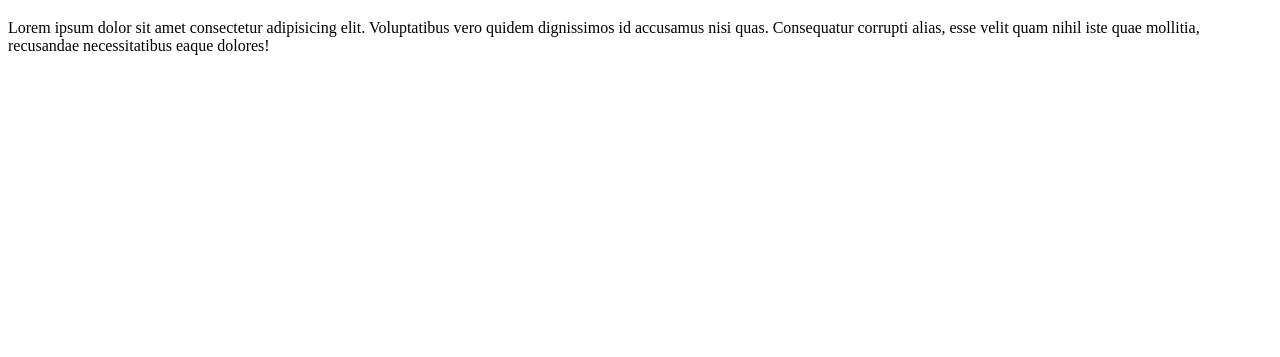
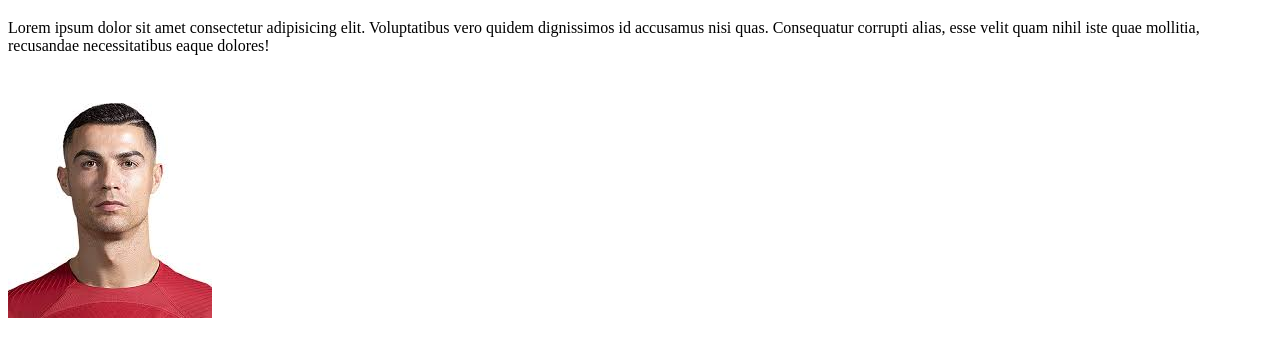
Before and after one commit to parrajuan077/proyecto1, a plain HTML site: page index.html in a window 1280 px wide. Shown: the part 61-418 px from the top of the page. Drawn offline with Linux system fonts and the light colour scheme.

Commit message:
se agrega foto

```diff
--- a/index.html
+++ b/index.html
@@ -10,6 +10,7 @@
         <h1>vegito</h1>
         <p>Lorem ipsum dolor sit amet consectetur adipisicing elit. Voluptatibus vero quidem dignissimos id accusamus nisi quas. Consequatur corrupti alias, esse velit
              quam nihil iste quae mollitia, recusandae necessitatibus eaque dolores!</p>
+             <img src="./img/images.jpg" alt="">
         </div>
 
 </body>
```
Also changed, not shown: img/images.jpg (added).
